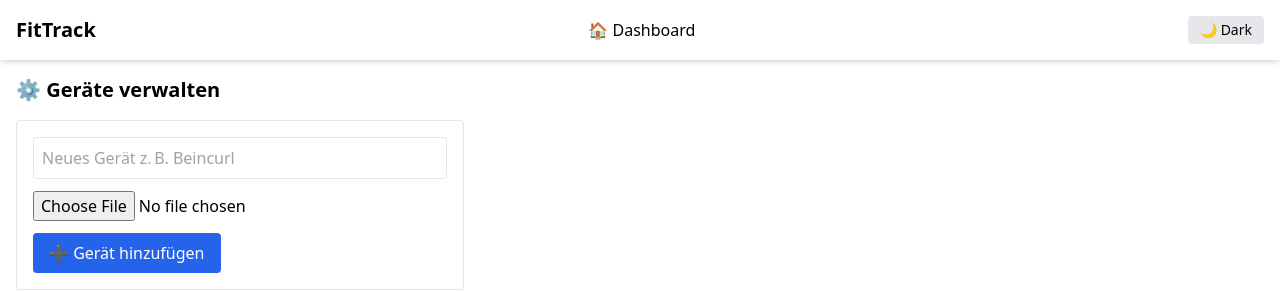
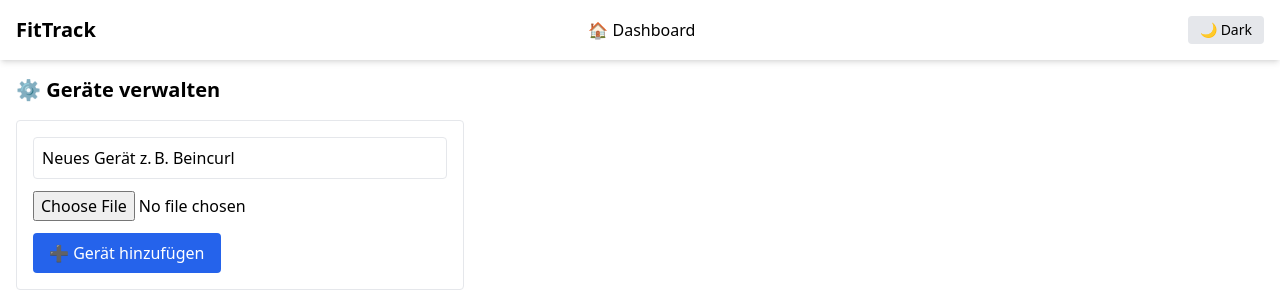
Before and after one commit to MirkoMajchrzak/fittrack, a React (Vite) app: page /geraete in a window 1280 px wide. Shown: the top 291 px of the page. Built offline with nearby package versions, Linux system fonts and the light colour scheme.

Commit message:
font fix

```diff
--- a/src/pages/GeraeteVerwalten.jsx
+++ b/src/pages/GeraeteVerwalten.jsx
@@ -67,7 +67,7 @@ function GeraeteVerwalten() {
           placeholder="Neues Gerät z. B. Beincurl"
           value={neuerName}
           onChange={(e) => setNeuerName(e.target.value)}
-          className="w-full border p-2 rounded"
+          className="w-full border p-2 rounded text-black dark:text-black bg-white placeholder:text-black dark:placeholder:text-black"
         />
         <input
           type="file"
```
